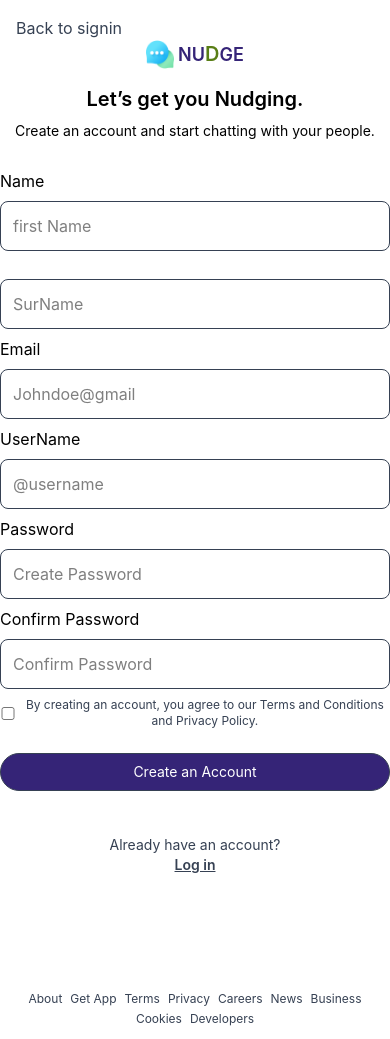
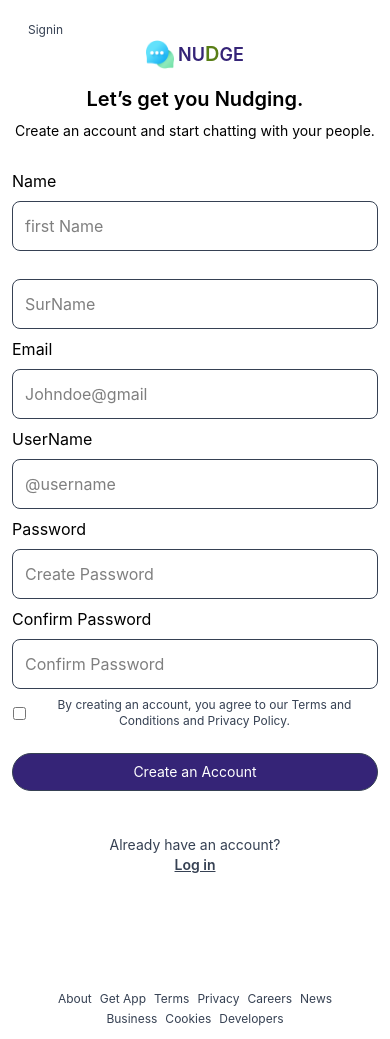
Before and after one commit to ChyyamakaU/ChatApp, a React (Vite) app: page /Signup in a window 390 px wide. Built offline with nearby package versions, Linux system fonts and the light colour scheme.

Commit message:
fix: responsiveness of signup page

```diff
--- a/src/pages/Signup.jsx
+++ b/src/pages/Signup.jsx
@@ -3,9 +3,9 @@ import { Link } from "react-router-dom";
 function Signup() {
   return (
     <>
-      <section>
-        <Link to="/" className="relative left-4 top-4 text-gray-700">
-          Back to signin
+      <section className="mx-3">
+        <Link to="/" className="relative left-4 text-xs md: text-sm top-4 text-gray-700">
+          Signin
         </Link>
 
         <div className="flex gap-1 py-4 mx-5 justify-center">
@@ -23,7 +23,7 @@ function Signup() {
           </p>
         </div>
 
-        <div className="w-full mx-auto max-w-md mt-5">
+        <div className="w-full mx-auto max-w-md mt-5 ">
           <form action="" className="">
             <label htmlFor="Name">Name</label> <br />
             <div className="flex flex-col md:flex-row gap-3">
@@ -94,7 +94,7 @@ function Signup() {
             </Link>
           </div>
         </div>
-           <div className="text-xs text-gray-700 flex flex-wrap gap-x-2 gap-y-1 justify-center mx-5 mt-24">
+           <div className="text-xs text-gray-700 flex flex-wrap gap-x-2 gap-y-1 justify-center mx-5 mb-3 mt-24">
           <p>About</p>
           <p>Get App</p>
           <p>Terms</p>
```
